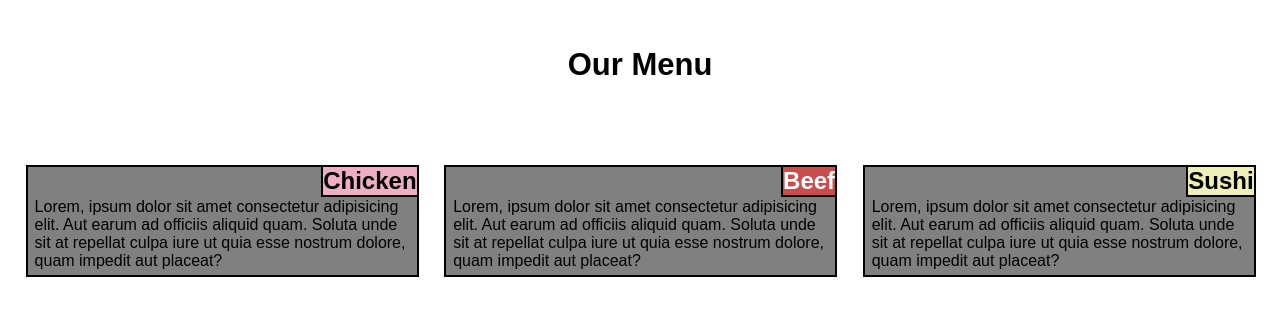
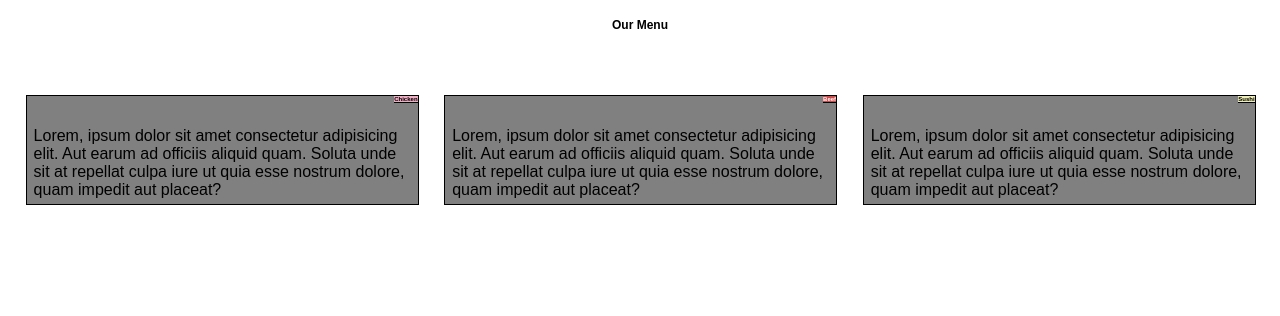
Before and after one commit to laibasattar/coursera_test, a plain HTML site: page mod2_solution/index.html in a window 1280 px wide. Drawn offline with Linux system fonts and the light colour scheme.

Commit message:
Update style.css

```diff
--- a/mod2_solution/css/style.css
+++ b/mod2_solution/css/style.css
@@ -5,17 +5,17 @@
 }
 h1 {
   text-align: center;
-  font-size: 31px;
+  font-size: 75%;
   font-weight: bold;
   margin-top: 1.5em;
   margin-bottom: 1em;
 }
 h2 {
   text-align: center;
-  font-size: 24px;
+  font-size: 25%;
   font-weight: bold;
-  border-left: 0.1em solid black;
-  border-bottom: 0.1em solid black;
+  border-left: ]1px solid black;
+  border-bottom: 1px solid black;
 }
 #chicken {
   background-color: rgb(238, 174, 196);
@@ -46,10 +46,19 @@ p {
   margin-left: 7px;
 }
 div > div {
-  border: 0.18em solid black;
+  border: 1px solid black;
   margin-bottom: 1em;
   background-color: gray;
   position: relative;
+}
+.card {
+  border: none;
+  position: relative;
+  height: 15px;
+}
+.card > * {
+  position: absolute;
+  right: 0;
 }
 @media (min-width: 992px) {
   .col-lg-1,
@@ -213,13 +222,3 @@ div > div {
     width: 84%;
   }
 }
-
-.card {
-  border: none;
-  position: relative;
-  height: 15px;
-}
-.card > * {
-  position: absolute;
-  right: 0;
-}
```
